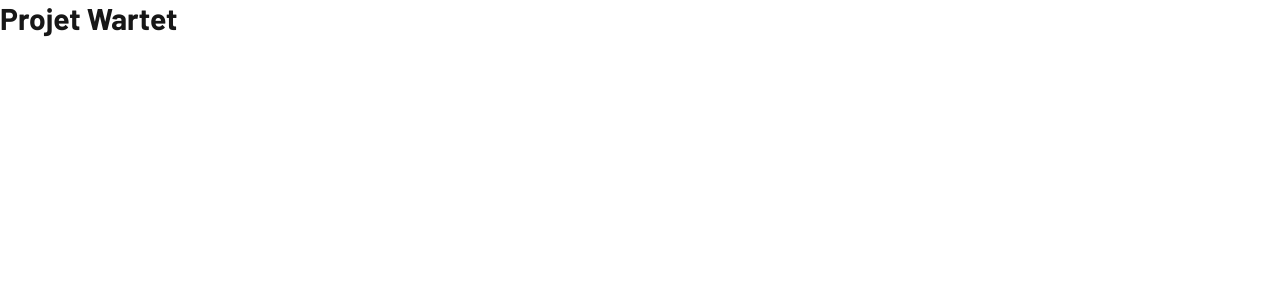
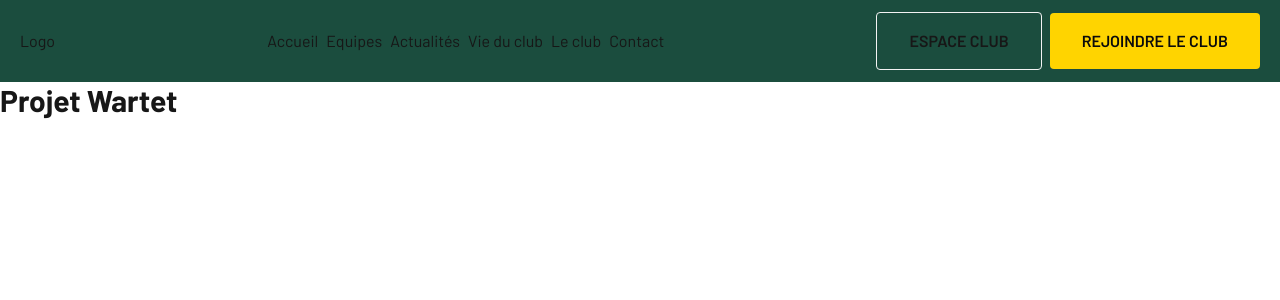
Before and after one commit to PROJET-FC-WARTET/Frontend, a Next.js app: page / in a window 1280 px wide. Shown: the top 300 px of the page. Built offline with nearby package versions, Linux system fonts and the light colour scheme; no server answers; a web font is replaced by a local one.

Commit message:
navbar : base + ajout au layout

```diff
--- a/app/layout.tsx
+++ b/app/layout.tsx
@@ -2,6 +2,7 @@ import type { Metadata } from "next";
 import { Barlow, Barlow_Condensed, Geist_Mono } from "next/font/google";
 import "./globals.css";
 import { defaultMetadata } from "@/config/site";
+import Navbar from "@/components/navbar";
 
 // Police principale (texte) → classe Tailwind font-sans (par défaut)
 const barlow = Barlow({
@@ -30,7 +31,10 @@ export default function RootLayout({ children }: LayoutProps<"/">) {
       lang="fr"
       className={`${barlow.variable} ${barlowCondensed.variable} ${geistMono.variable} h-full antialiased`}
     >
-      <body className="min-h-full flex flex-col w-full">{children}</body>
+      <body className="min-h-full flex flex-col w-full">
+        <Navbar />
+        {children}
+      </body>
     </html>
   );
 }
--- a/components/navbar.tsx
+++ b/components/navbar.tsx
@@ -1,14 +1,26 @@
+import Link from "next/link";
 import Button from "./ui/Button";
+import { navLinks } from "@/config/navigation";
 
 /**
  * Barre de navigation
  */
 export default function Navbar() {
   return (
-    <nav className="bg-green">
-      <div className="flex justify-between container">
-        <div>Navigation</div>
-        <Button>Test</Button>
+    <nav className="bg-green px-5 py-3">
+      <div className="flex justify-between container items-center">
+        <div>Logo</div>
+        <ul className="flex space-x-2">
+          {navLinks.map((link) => (
+            <Link key={link.href} href={link.href}>
+              <li>{link.name}</li>
+            </Link>
+          ))}
+        </ul>
+        <div className="space-x-2">
+          <Button variant="outline">Espace club</Button>
+          <Button>Rejoindre le club</Button>
+        </div>
       </div>
     </nav>
   );
--- a/config/navigation.ts
+++ b/config/navigation.ts
@@ -1,3 +1,35 @@
 /**
  * TODO : Configuration des éléments de la nav
  */
+
+type NavbarLink = {
+  href: string;
+  name: string;
+};
+
+export const navLinks: NavbarLink[] = [
+  {
+    name: "Accueil",
+    href: "/",
+  },
+  {
+    name: "Equipes",
+    href: "/equipes",
+  },
+  {
+    name: "Actualités",
+    href: "/actualites",
+  },
+  {
+    name: "Vie du club",
+    href: "/vie-du-club",
+  },
+  {
+    name: "Le club",
+    href: "#",
+  },
+  {
+    name: "Contact",
+    href: "/contact",
+  },
+];
```
